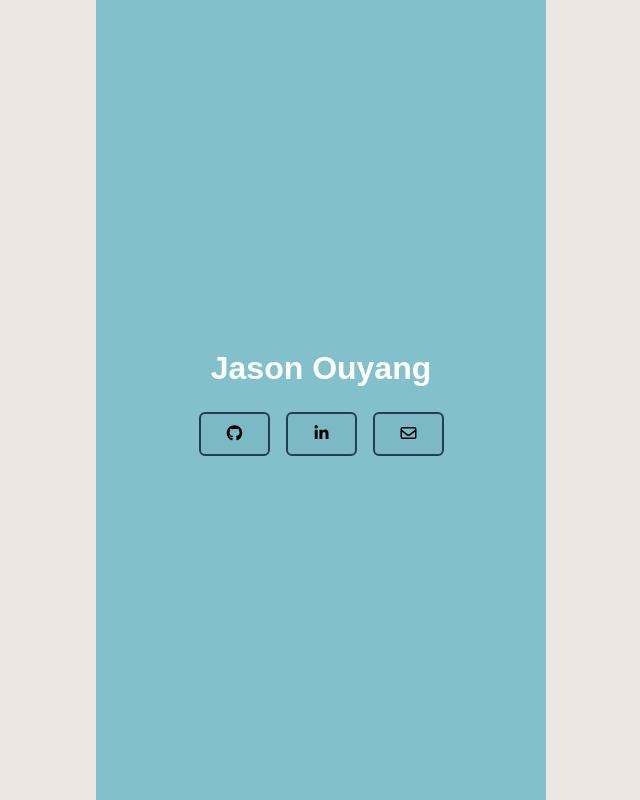
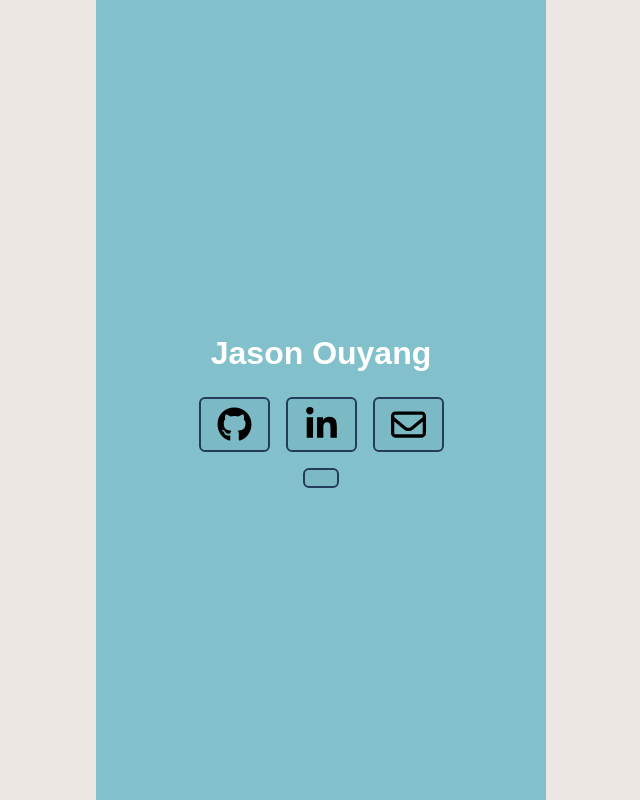
Before and after one commit to JasonOuyang8000/portfolio-jason, a Next.js app: page / in a window 1280 px wide. Shown: the whole page, without its empty margins (319-959 px from the left). Built offline with nearby package versions, Linux system fonts and the light colour scheme; a web font is replaced by a local one.

Commit message:
fix height, fix width

```diff
--- a/src/app/page.js
+++ b/src/app/page.js
@@ -17,29 +17,43 @@ export default function Home() {
         <h1 className="text-2xl mt-6 text-center text-white mb-5 title">
           Jason Ouyang
         </h1>
-        <div className="flex justify-center">
-          <div className="mb-2 flex justify-center p-2">
-            <div className="bg-moonstone border-2 border-[#243c5a] rounded-md px-4 py-2 flex items-center justify-center hover:bg-[#518e9b]">
-              <a href="#">
-                <FontAwesomeIcon icon={faGithub} style={{ width: "35" }} />
-              </a>
-            </div>
+        <div className="flex justify-center items-center">
+          <div className=" flex justify-center p-2 mb-2">
+            <a
+              href="#"
+              className="bg-moonstone border-2 border-[#243c5a] rounded-md px-4 py-2 flex items-center justify-center hover:bg-[#518e9b]"
+            >
+              <FontAwesomeIcon
+                icon={faGithub}
+                style={{ width: 35, height: 35 }}
+              />
+            </a>
           </div>
-          <div className="mb-2 flex justify-center  p-2 ">
-            <div className="bg-moonstone border-2 border-[#243c5a] rounded-md px-4 py-2 flex items-center justify-center hover:bg-[#518e9b]">
-              <a href="#">
-                <FontAwesomeIcon icon={faLinkedinIn} style={{ width: "35" }} />
-              </a>
-            </div>
+          <div className="flex justify-center p-2 mb-2">
+            <a
+              href="#"
+              className="bg-moonstone border-2 border-[#243c5a] rounded-md px-4 py-2 flex items-center justify-center hover:bg-[#518e9b]"
+            >
+              <FontAwesomeIcon
+                icon={faLinkedinIn}
+                style={{ width: 35, height: 35 }}
+              />
+            </a>
           </div>
-          <div className="mb-2 flex justify-center  p-2 ">
-            <div className="bg-moonstone border-2 border-[#243c5a] rounded-md px-4 py-2 flex items-center justify-center hover:bg-[#518e9b]">
-              <a href="#">
-                <FontAwesomeIcon icon={faEnvelope} style={{ width: "35" }} />
-              </a>
-            </div>
+          <div className="flex justify-center p-2 mb-2">
+            <a
+              href="#"
+              className="bg-moonstone border-2 border-[#243c5a] rounded-md px-4 py-2 flex items-center justify-center hover:bg-[#518e9b]"
+            >
+              <FontAwesomeIcon
+                icon={faEnvelope}
+                style={{ width: 35, height: 35 }}
+              />
+            </a>
           </div>
         </div>
+
+        <div className="bg-moonstone border-2 border-[#243c5a] rounded-md px-4 py-2 flex items-center justify-center hover:bg-[#518e9b]"></div>
       </div>
     </main>
   );
```
